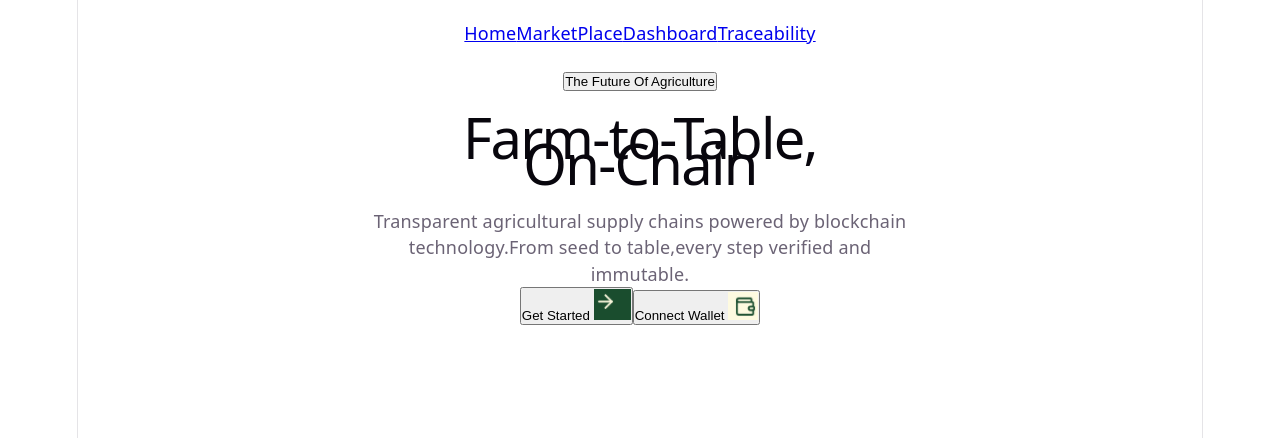
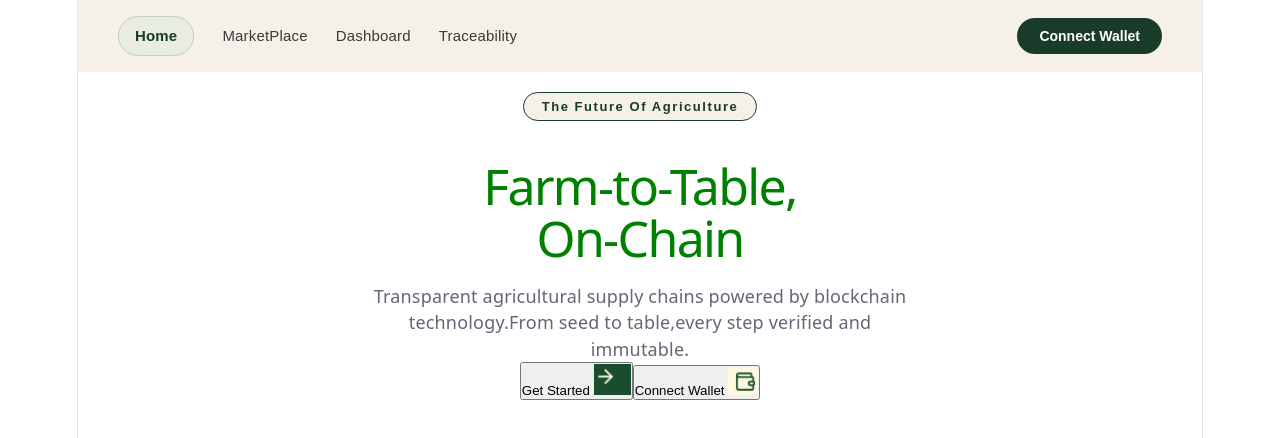
Before and after one commit to janebatakariza-hue/AgrihashFrontend, a React (Vite) app: page / in a window 1280 px wide. Shown: the top 438 px of the page. Built offline with nearby package versions, Linux system fonts and the light colour scheme.

Commit message:
designed navbar

```diff
--- a/src/Agri.css
+++ b/src/Agri.css
@@ -1,14 +1,71 @@
 * {
   margin: 0;
   padding: 0;
+  /* background: #f5f0e8; */
 }
-.future {
-  width: 100px;
-  color: greenyellow;
-  border: green;
+#navLinks {
+  display: flex;
+  align-items: center;
+  gap: 28px;
+  flex: 1;
+}
+#navLinks a {
+  text-decoration: none;
+  color: #3a3a3a;
+  font-family: Arial, Helvetica, sans-serif;
+  font-size: 15px;
+  font-weight: 400;
+  transition: transform 0.3s ease;
+}
+#navLinks a:hover,
+#connectBtn:hover , .futureAgriculture:hover {
+  transform: scale(1.1);
+}
+#navLinks a:first-child {
+  background-color: #e8eddf;
+  color: #1a3a2a;
+  font-weight: 600;
+  padding: 6px 16px;
+  border-radius: 20px;
+  border: 1px solid #c5cfc0;
+}
+#navRight {
+  display: flex;
+  align-items: center;
+  gap: 12px;
+}
+#connectBtn {
+  background-color: #1a3a2a;
+  color: white;
+  border: none;
+  border-radius: 24px;
+  padding: 10px 22px;
+  font-size: 14px;
+  font-weight: 600;
+  cursor: pointer;
+  transition: transform 0.3s ease;
 }
 #navBar {
-  gap: 40px;
-  margin: 20px;
-  color: green;
+  display: flex;
+  background: #f5f0e8;
+  padding: 16px 40px;
+  align-items: center;
 }
+.futureAgriculture {
+  background-color: #f5f0e8;
+  color: #1a3a2a;
+  font-family: Arial, sans-serif;
+  font-size: 13px;
+  font-weight: 700;
+  letter-spacing: 0.12em;
+  border: 1.5px solid;
+  border-radius: 20px;
+  padding: 6px 18px;
+  cursor: pointer;
+  margin:20px;
+  transition:transform 0.45s ease;
+}
+.farmTable{
+    font-size:50px;
+    color:green;
+}
--- a/src/components/Navbar.tsx
+++ b/src/components/Navbar.tsx
@@ -3,10 +3,15 @@ import { Link } from "react-router-dom";
 export default function NavBar() {
   return (
     <nav id="navBar">
+        <div id="navLinks">
       <Link to="/">Home</Link>
       <Link to="/marketplace">MarketPlace</Link>
       <Link to="/dashboard">Dashboard</Link>
       <Link to="/traceability">Traceability</Link>
+   </div>
+   <div id="navRight">
+    <button id="connectBtn">Connect Wallet</button>
+   </div>
     </nav>
   );
 }
--- a/src/pages/Home.tsx
+++ b/src/pages/Home.tsx
@@ -1,13 +1,24 @@
-import arrow_emoji from  '../assets/arrow_emoji.png';
-import wallet_emoji from '../assets/wallet_emoji.png';
+import arrow_emoji from "../assets/arrow_emoji.png";
+import wallet_emoji from "../assets/wallet_emoji.png";
+import '../Agri.css';
 export default function Home() {
   return (
-    <div>
-     <button className="futureAgriculture">The Future Of Agriculture</button>
-     <h1>Farm-to-Table,<br/> On-Chain</h1>
-     <p className="pars">Transparent agricultural supply chains powered by blockchain <br/>technology.From seed to table,every step verified and  <br/> immutable.</p>
-    <button className="GetStarted">Get Started <img src={arrow_emoji}/></button>
-    <button  className="connectWallet">Connect Wallet  <img src={wallet_emoji}/></button>
+    <div id="home">
+      <button className="futureAgriculture">The Future Of Agriculture</button>
+      <h1 className="farmTable">
+        Farm-to-Table,
+        <br/>  <br/> On-Chain
+      </h1>
+      <p className="pars">
+        Transparent agricultural supply chains powered by blockchain <br />
+        technology.From seed to table,every step verified and <br /> immutable.
+      </p>
+      <button className="GetStarted">
+        Get Started <img src={arrow_emoji} />
+      </button>
+      <button className="connectWallet">
+        Connect Wallet <img src={wallet_emoji} />
+      </button>
     </div>
   );
 }
```
